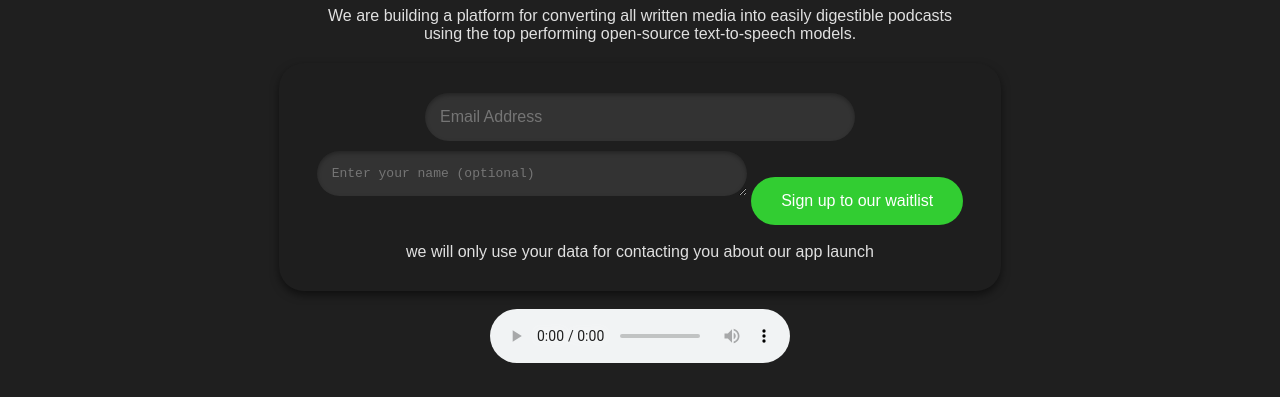
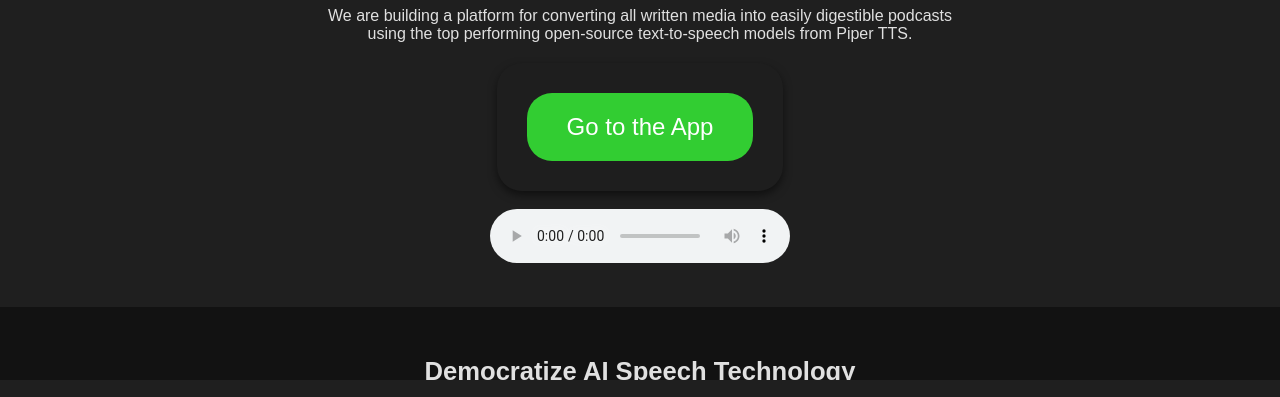
Before and after one commit to PodgeAiAudio/PodgeAiAudio.github.io, a plain HTML site: page index.html in a window 1280 px wide. Shown: the part 362-759 px from the top of the page. Drawn offline with Linux system fonts and the light colour scheme.

Commit message:
Update index.html

```diff
--- a/index.html
+++ b/index.html
@@ -41,26 +41,13 @@
             margin-top: 20px;
             box-shadow: 0 4px 8px rgba(0, 0, 0, 0.5);
         }
-        .signup-form input[type="email"],
-        .signup-form textarea {
-            padding: 15px;
-            width: 90%;
-            max-width: 400px;
-            border: none;
-            border-radius: 25px;
-            font-size: 1em;
-            margin-bottom: 10px;
-            background-color: #333; /* Darker background for the input */
-            color: #e0e0e0;
-            box-shadow: inset 0 2px 4px rgba(0, 0, 0, 0.3);
-        }
         .signup-form button {
-            padding: 15px 30px;
+            padding: 20px 40px; /* Adjusted padding for better proportions */
             border: none;
             border-radius: 25px;
             background-color: #32CD32; /* Accent color */
             color: #fff;
-            font-size: 1em;
+            font-size: 1.5em; /* Increased font size for emphasis */
             cursor: pointer;
             transition: background-color 0.3s ease;
         }
@@ -120,11 +107,10 @@
             header p {
                 font-size: 0.9em;
             }
-            .signup-form input[type="email"],
-            .signup-form textarea,
             .signup-form button {
                 width: 100%;
                 max-width: 100%;
+                font-size: 1.2em; /* Adjusted font size for smaller screens */
             }
             .content h2 {
                 font-size: 1.4em;
@@ -141,11 +127,10 @@
             header p {
                 font-size: 0.8em;
             }
-            .signup-form input[type="email"],
-            .signup-form textarea,
             .signup-form button {
                 width: 100%;
                 max-width: 100%;
+                font-size: 1em; /* Adjusted font size for smaller screens */
             }
             .content h2 {
                 font-size: 1.2em;
@@ -164,18 +149,12 @@
         <h1>Delivering AI Speech to the World</h1>
         <p>We are building a platform for converting all written media into easily digestible podcasts
         <br/>
-         using the top performing open-source text-to-speech models.
+         using the top performing open-source text-to-speech models from Piper TTS.
         </p>
 
         <!-- Signup Form -->
         <div class="signup-form">
-            <form action="https://formspree.io/f/xjkbzyaz" method="POST">
-                <input type="email" name="email" placeholder="Email Address" required />
-                <textarea name="message" placeholder="Enter your name (optional)" rows="1"></textarea>
-                <button type="submit">Sign up to our waitlist</button>
-            </form>
-		  <br>
-		  <p>we will only use your data for contacting you about our app launch <br/> </p>
+            <button onclick="window.location.href='https://www.podgeai.com/'">Go to the App</button>
         </div>
 	   <br>
 	   <br>
@@ -191,7 +170,7 @@
     <div class="container">
         <!-- Content Section -->
         <div class="content">
-            <h2>We Democratize AI Speech Technology</h2>
+            <h2>Democratize AI Speech Technology</h2>
             <p>Our platform offers a seamless way to turn written content into engaging audio experiences.
             <br/>
              Listen to and share news articles, college readings, books wherever you are.
@@ -207,7 +186,12 @@
         <!-- Audio Demos Section -->
         <div class="audio-demo">
             <h2>Listen to Some of Our Voices</h2>
-            <p>Shelly</p>
+            <p>All US voices are trained with data from the libritts R dataset https://www.openslr.org/141/</p>
+            <p>Jenny voice is trained using data from https://github.com/dioco-group/jenny-tts-dataset</https:></p>
+            <p>Alba voice is trained using data from https://datashare.ed.ac.uk/handle/10283/3270</p>
+            <p></p>
+
+                <p>Shelly</p>
             <audio controls>
                 <source src="./audio/shelly demo_usaShelly.wav" type="audio/wav">
                 Your browser does not support the audio element.
```
